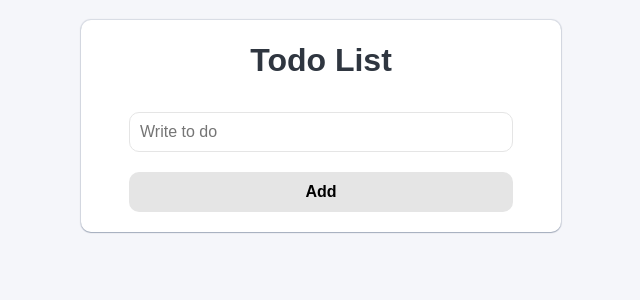
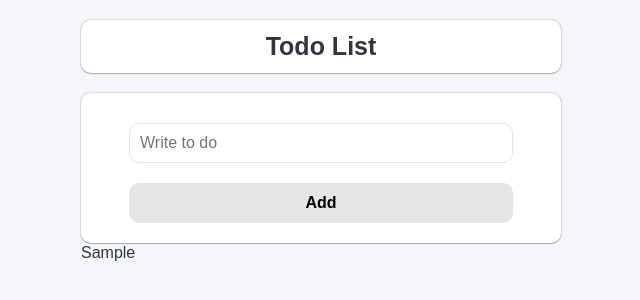
Before and after one commit to parkgeonwoong/todo-ts, a React (Create React App) app: page / in a window 1280 px wide. Both pictures are taken after typing "Sample" into the empty fields and a click on the button "Add". Shown: the top 300 px of the page, without its empty margins (319-959 px from the left). Built offline with nearby package versions, Linux system fonts and the light colour scheme.

Commit message:
Feat : Todo 추가하기 Recoil 사용해서

```diff
--- a/src/App.tsx
+++ b/src/App.tsx
@@ -1,6 +1,6 @@
-import { Helmet, HelmetProvider } from "react-helmet-async";
+import { HelmetProvider } from "react-helmet-async";
 import { createGlobalStyle } from "styled-components";
-import ToDoList from "./ToDoList";
+import ToDoList from "./components/ToDoList";
 
 function App() {
   return (
--- a/src/ToDoList.tsx
+++ b/src/components/ToDoList.tsx
@@ -7,6 +7,7 @@
 
 import { Helmet } from "react-helmet-async";
 import { useForm } from "react-hook-form";
+import { atom, useRecoilState } from "recoil";
 import styled from "styled-components";
 
 // TODO: 인터페이스 정의
@@ -14,7 +15,20 @@
   toDo: string;
 }
 
+interface IToDo {
+  text: string;
+  id: number;
+  category: "TODO" | "DOING" | "DONE";
+}
+
+const todoState = atom<IToDo[]>({
+  key: "toDo",
+  default: [],
+});
+
 function ToDoList() {
+  const [toDos, setToDos] = useRecoilState(todoState);
+
   // TODO: useForm 사용하기
   const {
     register,
@@ -24,10 +38,15 @@
   } = useForm<IForm>();
 
   // TODO: submit 이벤트 핸들러
-  const handleValid = (data: IForm) => {
-    console.log("data toDo: ", data.toDo);
+  const handleValid = ({ toDo }: IForm) => {
+    setToDos((prev) => [
+      { text: toDo, id: Date.now(), category: "TODO" },
+      ...prev,
+    ]);
     setValue("toDo", "");
   };
+
+  console.log("toDos: ", toDos);
 
   return (
     <Container>
@@ -36,9 +55,12 @@
         <title>Todo List</title>
       </Helmet>
 
+      <Box>
+        <h1>Todo List</h1>
+      </Box>
+
       {/* 폼 */}
       <Form onSubmit={handleSubmit(handleValid)}>
-        <h1>Todo List</h1>
         <input
           {...register("toDo", { required: "Please write Todo" })}
           placeholder="Write to do"
@@ -46,6 +68,12 @@
         <span>{errors?.toDo?.message}</span>
         <button>Add</button>
       </Form>
+
+      <ul>
+        {toDos.map((toDo) => (
+          <li key={toDo.id}>{toDo.text}</li>
+        ))}
+      </ul>
     </Container>
   );
 }
@@ -54,6 +82,22 @@
   max-width: 480px;
   margin: 0 auto;
   padding: 20px 0px;
+`;
+
+const Box = styled.div`
+  display: flex;
+  justify-content: center;
+  padding: 10px 0px;
+  margin-bottom: 20px;
+  box-shadow: rgba(9, 30, 66, 0.25) 0px 1px 1px,
+    rgba(9, 30, 66, 0.13) 0px 0px 1px 1px;
+  border-radius: 10px;
+  background-color: white;
+
+  h1 {
+    font-size: 25px;
+    font-weight: 700;
+  }
 `;
 
 const Form = styled.form`
@@ -67,12 +111,6 @@
   border-radius: 10px;
   background-color: white;
   /* height: 80vh; */
-
-  h1 {
-    font-size: 32px;
-    font-weight: 700;
-    margin-bottom: 20px;
-  }
 
   input {
     width: 80%;
```
